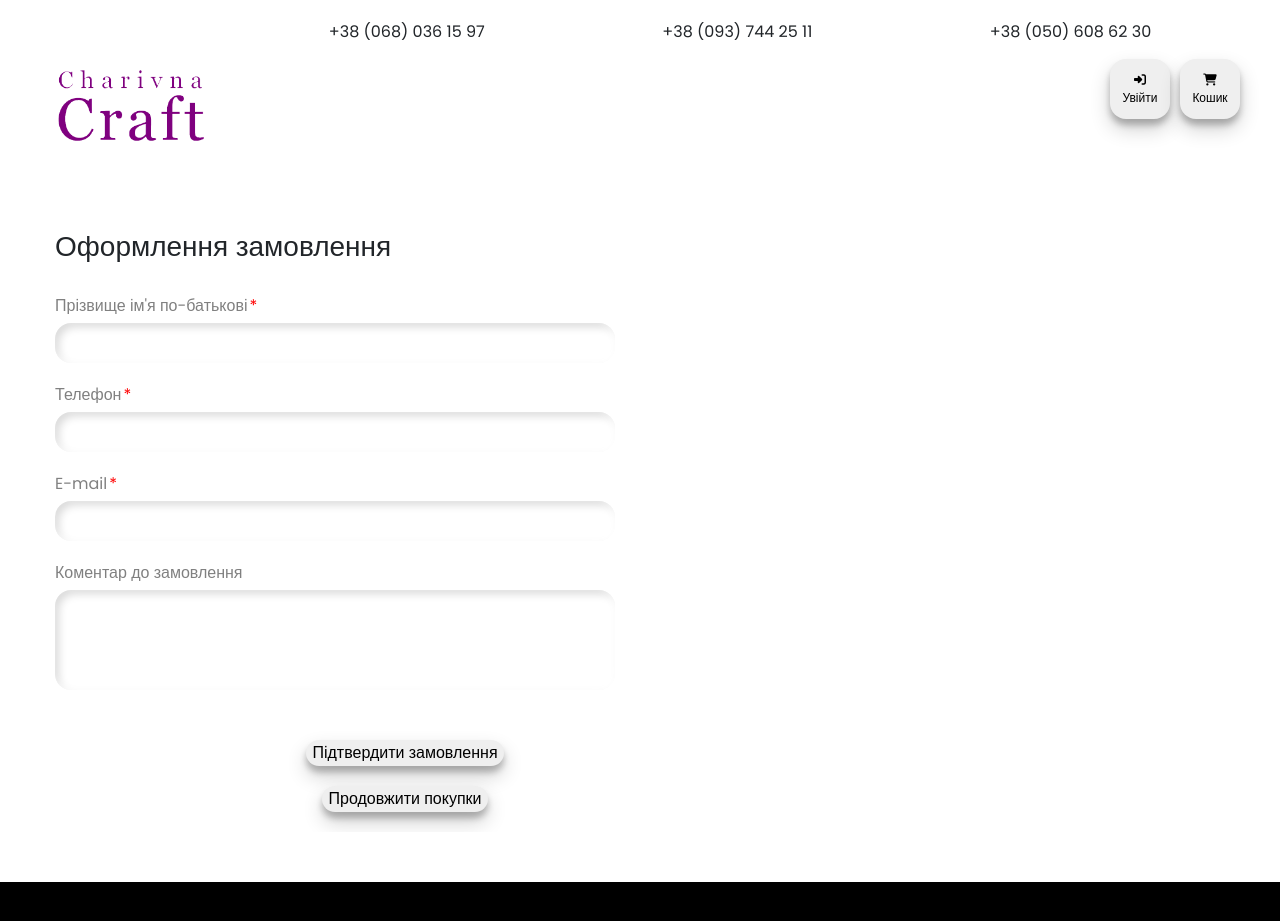
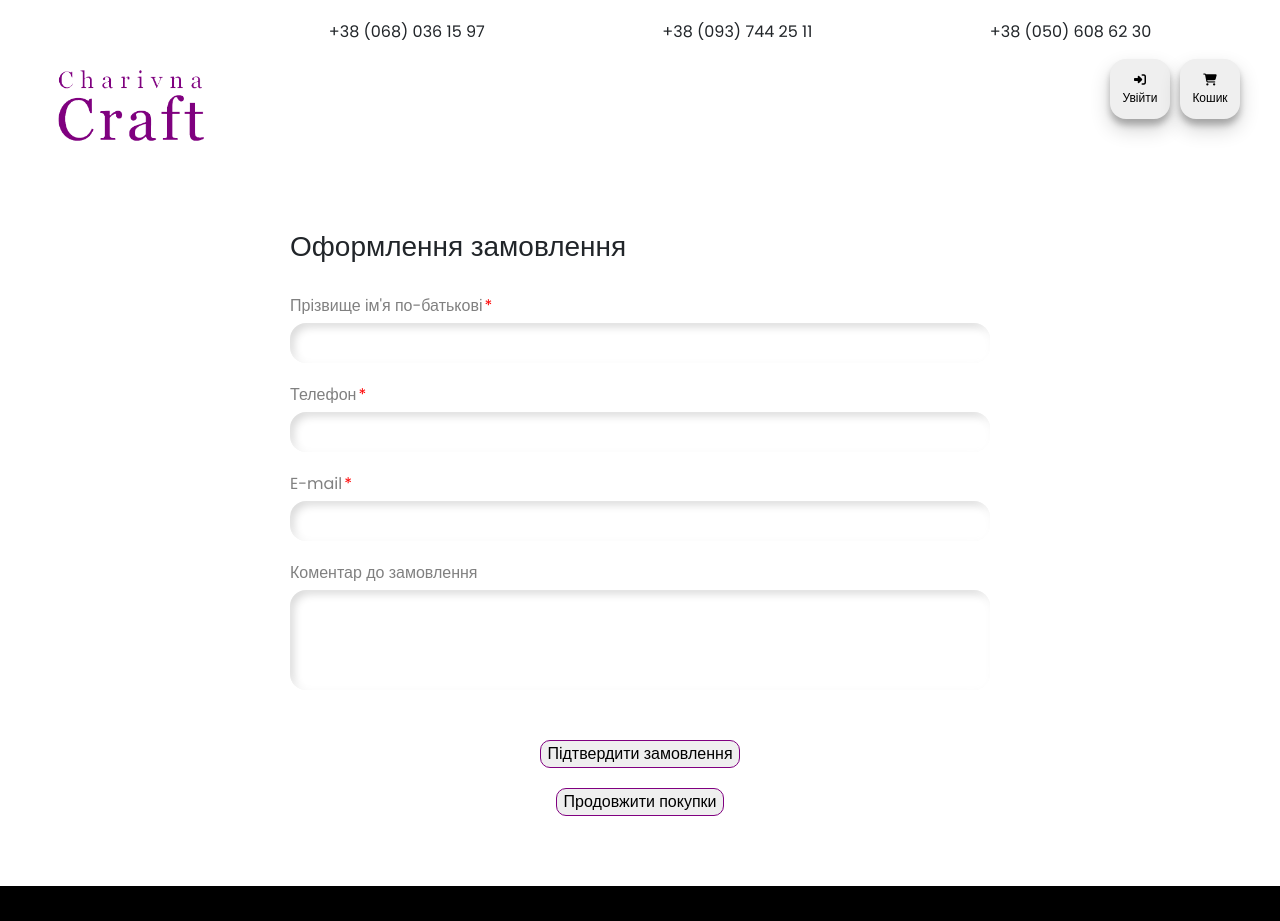
Before and after one commit to anton-sedchenko/online-store-project, a React (Vite) app in the folder client/: page /order in a window 1280 px wide. Shown: the top 921 px of the page. Built offline with nearby package versions, Linux system fonts and the light colour scheme.

Commit message:
fix: product page and order page styles

```diff
--- a/client/src/pages/Order.jsx
+++ b/client/src/pages/Order.jsx
@@ -89,14 +89,14 @@ const Order = () => {
                         />
                         <div className="order__form__btn__container">
                             <button
-                                className="neu-btn order__form__confirm__btn"
+                                className="order__form__confirm__btn"
                                 type="submit"
                             >
                                 Підтвердити замовлення
                             </button>
 
                             <button
-                                className="neu-btn order__form__return__btn"
+                                className="order__form__return__btn"
                                 type="button"
                                 onClick={() => navigate(SHOP_ROUTE)}
                             >
--- a/client/src/pages/ProductPage.jsx
+++ b/client/src/pages/ProductPage.jsx
@@ -80,7 +80,7 @@ const ProductPage = () => {
                         <p className="product__page__total__sum">Сума: {sum} грн.</p>
                         <div className="product__page__btn__container">
                             <button
-                                className="neu-btn product__page__btn"
+                                className="product__page__btn"
                                 onClick={handleAddToCart}
                             >
                                 Додати в кошик
--- a/client/src/styles/_orderPage.scss
+++ b/client/src/styles/_orderPage.scss
@@ -1,9 +1,9 @@
 @import "variables";
 
 .order__form__container {
-  margin-bottom: 20px;
   max-width: 700px;
   width: 100%;
+  margin: 0 auto 20px;
 }
 
 .buyer__contacts__form {
@@ -26,8 +26,7 @@
 .buyer__contacts__form-input {
   margin-bottom: 20px;
   height: 40px;
-  width: 80%;
-  align-self: start;
+  width: 100%;
   border: 1px solid $color-primary;
   border-radius: 5px;
 }
```
